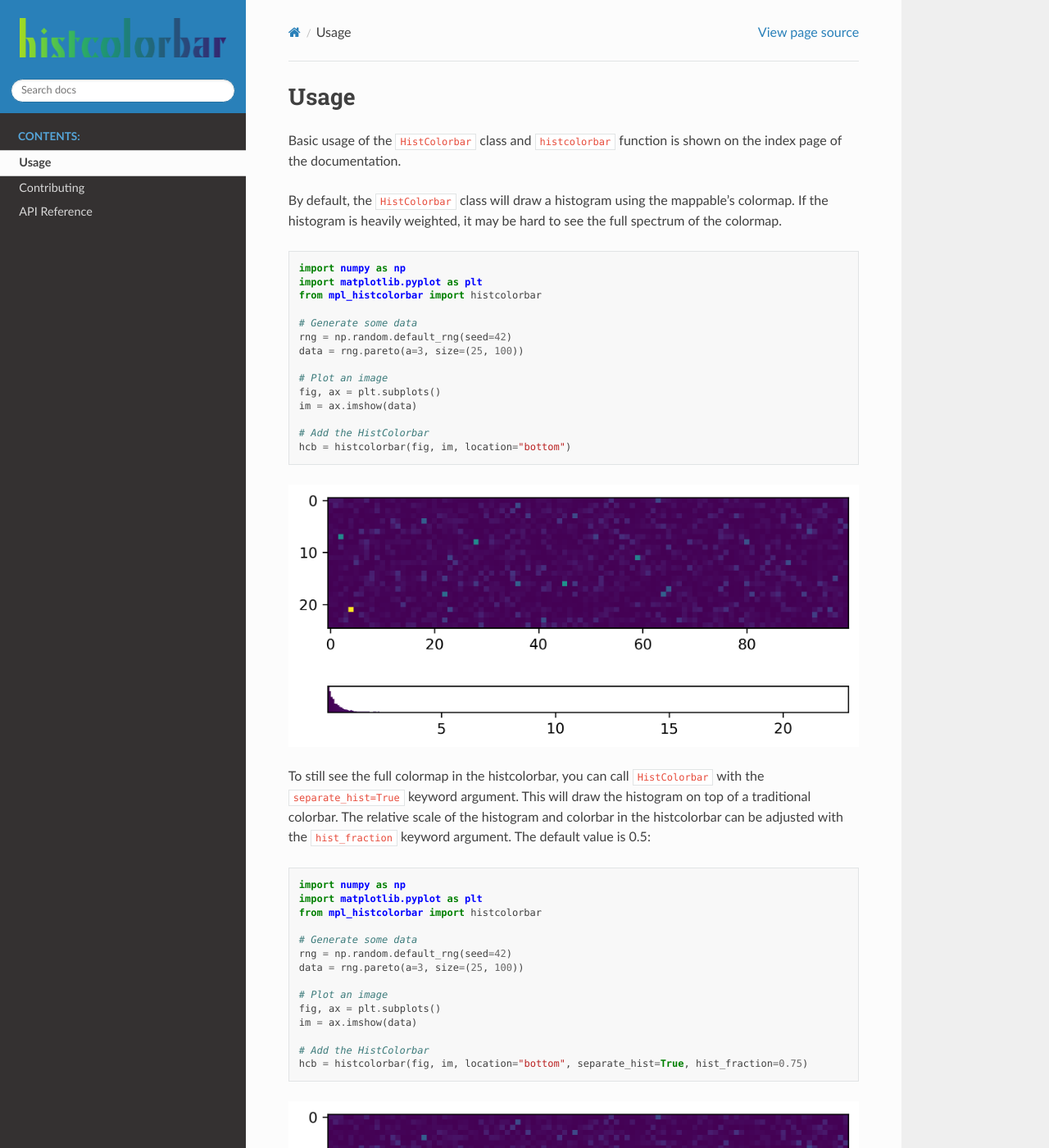
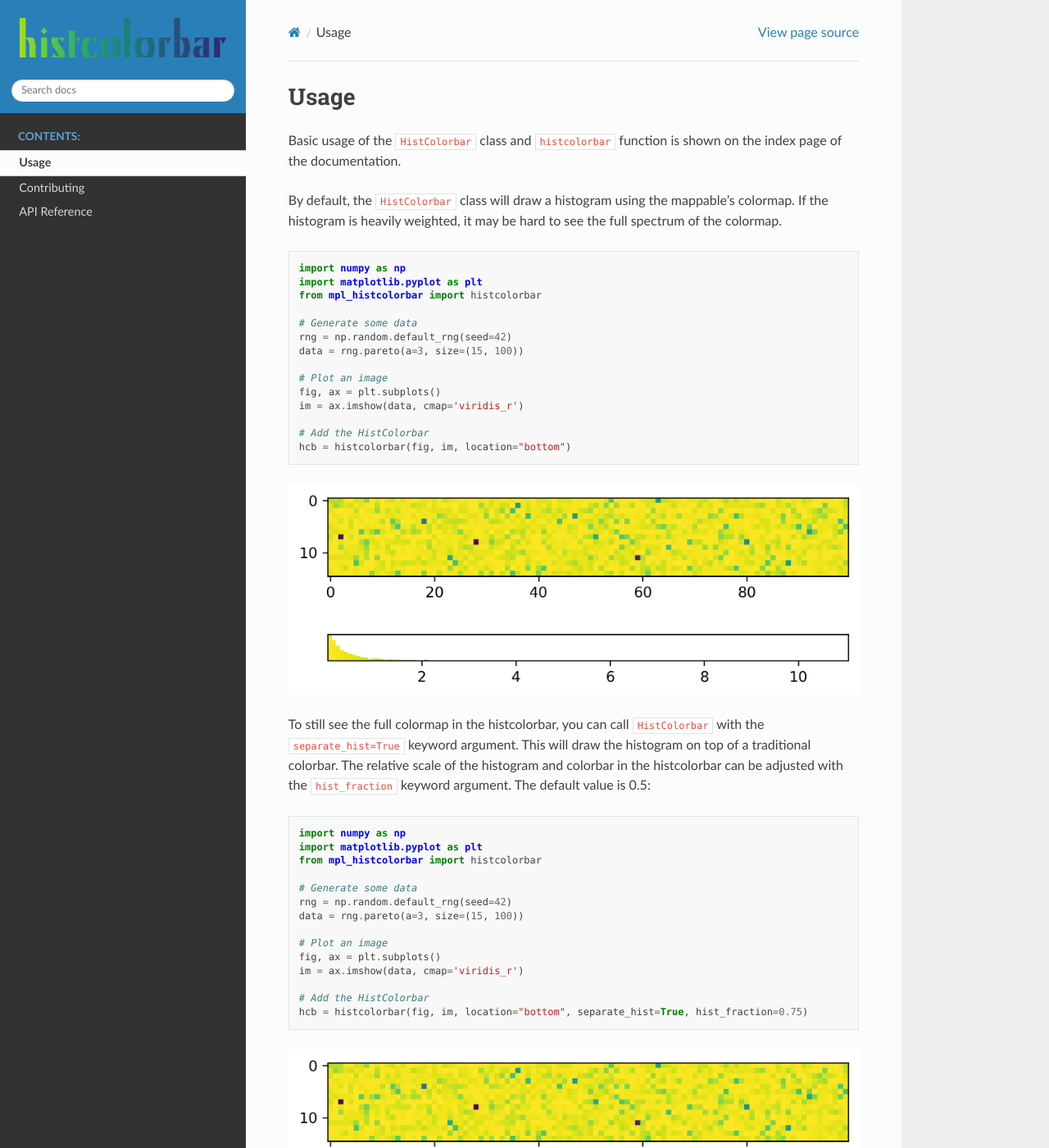
Before and after one commit to jnahlers/mpl-histcolorbar, a Sphinx documentation site: the page built from docs/usage.rst, in a window 1280 px wide and 1400 px high. Shown: the whole window at 82% size. Built offline with Sphinx 7.4.7 and the Read the Docs theme 2.0.0, drawn with Linux system fonts in a browser that asks for light colours; pages that are not in the unit, such as notebooks, are missing from menus; some of the changed text lies outside the part shown.

Commit message:
Reverse cmap in advanced usage examples

```diff
--- a/docs/usage.rst
+++ b/docs/usage.rst
@@ -18,11 +18,11 @@ spectrum of the colormap.
 
     # Generate some data
     rng = np.random.default_rng(seed=42)
-    data = rng.pareto(a=3, size=(25, 100))
+    data = rng.pareto(a=3, size=(15, 100))
 
     # Plot an image
     fig, ax = plt.subplots()
-    im = ax.imshow(data)
+    im = ax.imshow(data, cmap='viridis_r')
 
     # Add the HistColorbar
     hcb = histcolorbar(fig, im, location="bottom")
@@ -45,11 +45,11 @@ the :code:`hist_fraction` keyword argument. The default value is 0.5:
 
     # Generate some data
     rng = np.random.default_rng(seed=42)
-    data = rng.pareto(a=3, size=(25, 100))
+    data = rng.pareto(a=3, size=(15, 100))
 
     # Plot an image
     fig, ax = plt.subplots()
-    im = ax.imshow(data)
+    im = ax.imshow(data, cmap='viridis_r')
 
     # Add the HistColorbar
     hcb = histcolorbar(fig, im, location="bottom", separate_hist=True, hist_fraction=0.75)
@@ -69,16 +69,16 @@ an arbitrary solid color can be chosen for the histogram:
 
     # Generate some data
     rng = np.random.default_rng(seed=42)
-    data = rng.pareto(a=3, size=(25, 100))
+    data = rng.pareto(a=3, size=(15, 100))
 
     # Plot an image
     fig, ax = plt.subplots()
-    im = ax.imshow(data)
+    im = ax.imshow(data, cmap='viridis_r')
 
     # Add the HistColorbar
     hcb = histcolorbar(fig, im, location="bottom", separate_hist=True,
-                       hist_fraction=0.75, hist_color="red")
+                       hist_fraction=0.75, hist_color="black")
 
-.. image:: _static/pareto_example_with_cb_red.png
+.. image:: _static/pareto_example_with_cb_black.png
   :width: 800
   :alt: Example of a heavily weighted black histogram with a colorbar
```
Also changed, not shown: docs/_static/pareto_example.png, docs/_static/pareto_example_with_cb.png, docs/_static/pareto_example_with_cb_black.png (added), docs/_static/pareto_example_with_cb_red.png (deleted).
